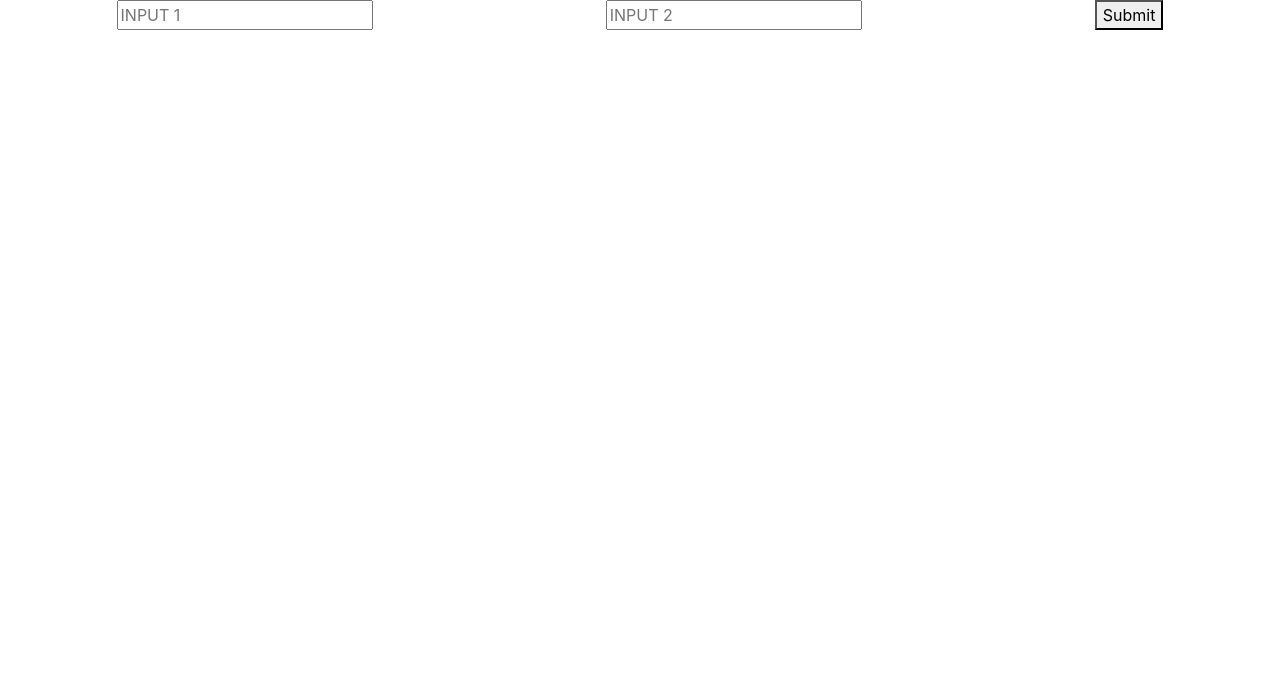
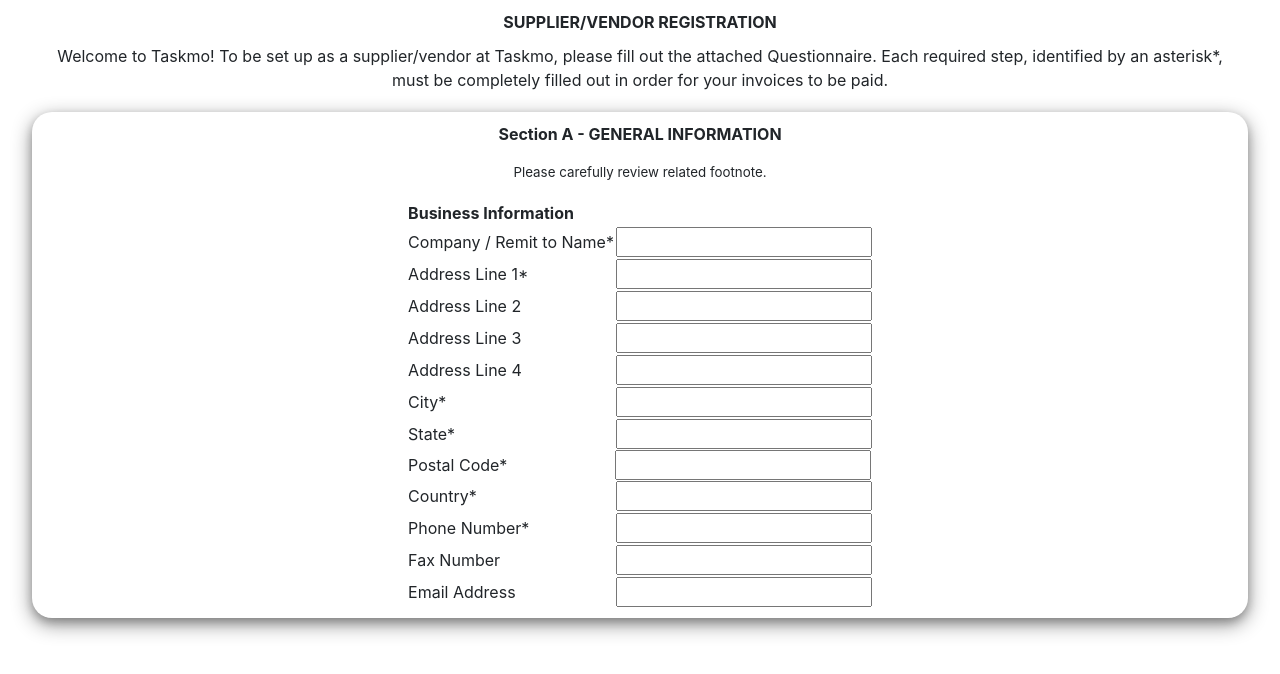
Before and after one commit to mayurpaunipagar/taskmo-assignment6-frontend, a React (Create React App) app: page /v1/vendor-registration/1 in a window 1280 px wide. Shown: the top 674 px of the page. Built offline with nearby package versions, Linux system fonts and the light colour scheme.

Commit message:
style update and sectionA in vendorRegistration added

```diff
--- a/src/component/venderRegistration/index.js
+++ b/src/component/venderRegistration/index.js
@@ -2,7 +2,9 @@
 import { Spinner } from "react-bootstrap";
 import { useParams } from "react-router";
 import { VENDOR_REGISTRATION_URL } from "../../config";
+import SectionA from "./sectionA";
 import "./style.css";
+import VrHeader from "./vrHeader";
 export default function VendorRegistration() {
   const [loading, setLoading] = useState(false);
   const [input1, setInput1] = useState("");
@@ -33,11 +35,22 @@
   };
   return (
     <>
+      <div className="vr-container">
+        <div className="vr-header">
+          <VrHeader />
+        </div>
+
         {loading ? (
-        <><Spinner animation="grow"/></>
+          <>
+            <Spinner animation="grow" />
+          </>
         ) : (
           <>
-          <input
+            <div className="vr-card">
+              <SectionA />
+            </div>
+
+            {/* <input
               type="text"
               placeholder="INPUT 1"
               onChange={(e) => {
@@ -51,9 +64,10 @@
                 setInput2(e.target.value.trim());
               }}
             />
-          <button onClick={submitFunc}>Submit</button>
+            <button onClick={submitFunc}>Submit</button> */}
           </>
         )}
+      </div>{" "}
     </>
   );
 }
--- /dev/null
+++ b/src/component/venderRegistration/sectionA/index.js
@@ -0,0 +1,83 @@
+export default function SectionA() {
+  return (
+    <>
+      <div className="mb-3"><b>Section A - GENERAL INFORMATION</b></div>
+      <td className="vr-note mb-3">Please carefully review related footnote.</td>
+      <table>
+        <tr>
+          <th colSpan={2}>Business Information</th>
+        </tr>
+        <tr>
+          <td>Company / Remit to Name*</td>
+          <td>
+            <input />
+          </td>
+        </tr>
+        <tr>
+          <td>Address Line 1*</td>
+          <td>
+            <input />
+          </td>
+        </tr>
+        <tr>
+          <td>Address Line 2</td>
+          <td>
+            <input />
+          </td>
+        </tr>
+        <tr>
+          <td>Address Line 3</td>
+          <td>
+            <input />
+          </td>
+        </tr>
+        <tr>
+          <td>Address Line 4</td>
+          <td>
+            <input />
+          </td>
+        </tr>
+        <tr>
+          <td>City*</td>
+          <td>
+            <input />
+          </td>
+        </tr>
+        <tr>
+          <td>State*</td>
+          <td>
+            <input />
+          </td>
+        </tr>
+        <tr>
+          <td>Postal Code*</td>
+          <input />
+        </tr>
+        <tr>
+          <td>Country*</td>
+          <td>
+            <input />
+          </td>
+        </tr>
+        <tr>
+          <td>Phone Number*</td>
+          <td>
+            <input />
+          </td>
+        </tr>
+        <tr>
+          <td>Fax Number</td>
+          <td>
+            <input />
+          </td>
+        </tr>
+        <tr>
+          <td>Email Address</td>
+          <td>
+            <input />
+          </td>
+        </tr>
+      </table>
+    </>
+  );
+}
--- /dev/null
+++ b/src/component/venderRegistration/sectionB/index.js
@@ -0,0 +1,3 @@
+export default function SectionB(){
+    return <></>;
+}
--- /dev/null
+++ b/src/component/venderRegistration/sectionC/index.js
@@ -0,0 +1,3 @@
+export default function SectionC(){
+    return <></>;
+}
--- /dev/null
+++ b/src/component/venderRegistration/sectionD/index.js
@@ -0,0 +1,3 @@
+export default function SectionD(){
+    return <></>;
+}
--- a/src/component/venderRegistration/style.css
+++ b/src/component/venderRegistration/style.css
@@ -0,0 +1,22 @@
+.vr-card{
+    border-radius: 20px;
+  box-shadow: 0 4px 8px 0 rgb(0 0 0 / 20%), 0 6px 20px 0 rgb(0 0 0 / 45%);
+  background-color: white;
+  display: flex;
+  flex-direction: column;
+  width: 95vw;
+  align-items: center;
+  margin: 10px 10px;
+  padding: 10px;
+}
+.vr-note{
+  font-size: smaller;
+}
+
+.vr-header{
+    display: flex;
+    flex-direction: column;
+    width: 95vw;
+    align-items: center;
+    margin: 10px 10px;
+}
--- /dev/null
+++ b/src/component/venderRegistration/vrHeader/index.js
@@ -0,0 +1,12 @@
+import "./style.css";
+export default function VrHeader(){
+    return <>
+    <div><b>SUPPLIER/VENDOR REGISTRATION</b></div>
+    <div className="vr-welcome-text">
+      Welcome to Taskmo! To be set up as a supplier/vendor at
+      Taskmo, please fill out the attached Questionnaire. Each required
+      step, identified by an asterisk*, must be completely filled out in order
+      for your invoices to be paid.
+    </div>
+    </>
+}
--- /dev/null
+++ b/src/component/venderRegistration/vrHeader/style.css
@@ -0,0 +1,4 @@
+.vr-welcome-text{
+    text-align: center;
+    margin:10px;
+}
```
Lines whose indentation alone changed are shown as unchanged.
